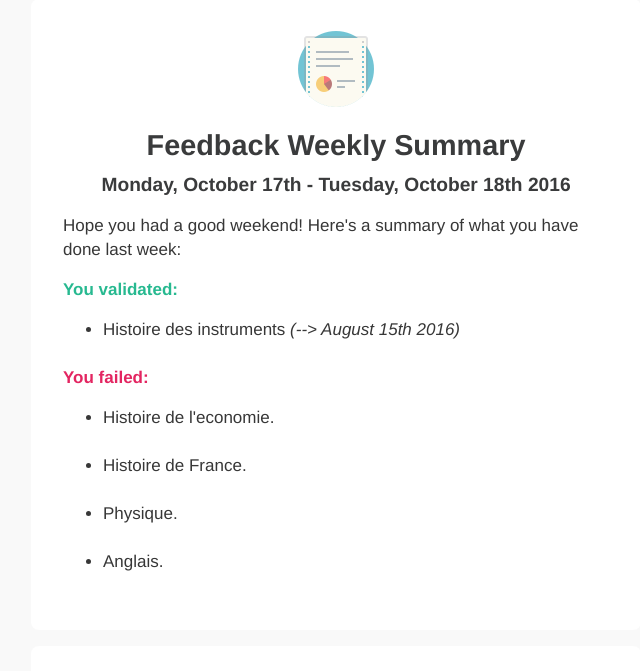
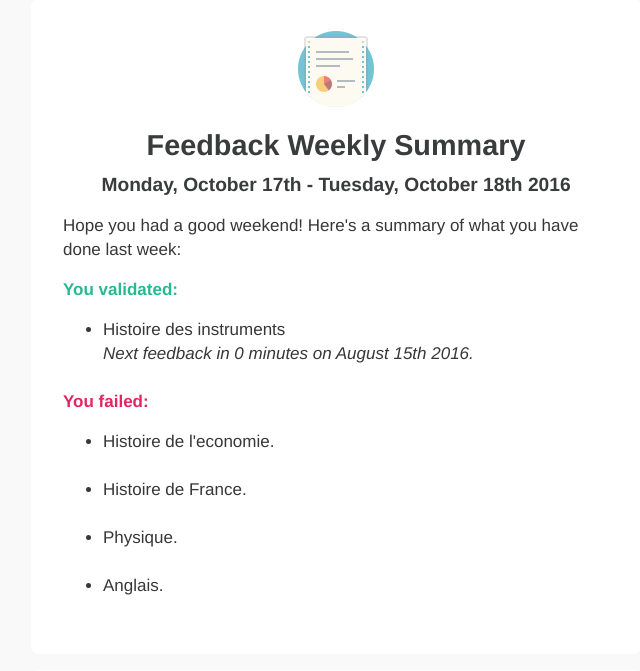
Before and after one commit to jpaille/feedback, a Django app: a page that uses mail_reports/templates/mail_reports/feedbacks_scheduler_report.html in a window 1280 px wide. Shown: the part 13-684 px from the top of the page, without its empty margins (304-944 px from the left). Run offline with Django 3.2, Linux system fonts and the light colour scheme; tables that the repository leaves empty hold one stand-in row (values such as "Sample post"); parts of the project's set-up code (start-up, migrations or seed data) failed here and were passed over.

Commit message:
Add the time until next feedback session in email reports.
The weekly email now display for validated feedbacks the time until next feedback session.

```diff
--- a/mail_reports/templates/mail_reports/feedbacks_scheduler_report.html
+++ b/mail_reports/templates/mail_reports/feedbacks_scheduler_report.html
@@ -17,7 +17,8 @@
                         {% for scheduler_report in validated_feedbacks %}
                             <ul>
                                 <li>
-                                    {{ scheduler_report.subject }} <i> (-->  {{scheduler_report.next_feedback_date|date:"F jS Y" }}) </i>
+                                    {{ scheduler_report.subject }}</br>
+                                    <i> Next feedback in {{ scheduler_report.next_feedback_date|timeuntil }} on {{scheduler_report.next_feedback_date|date:"F jS Y" }}.</i>
                                 </li>
                             </ul>
                         {% endfor %}
```
